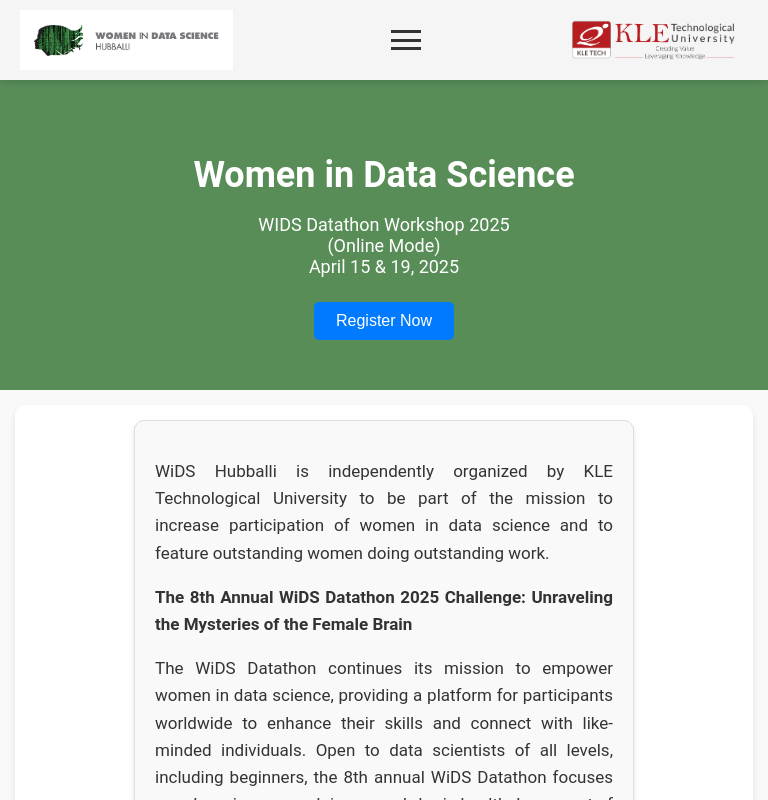
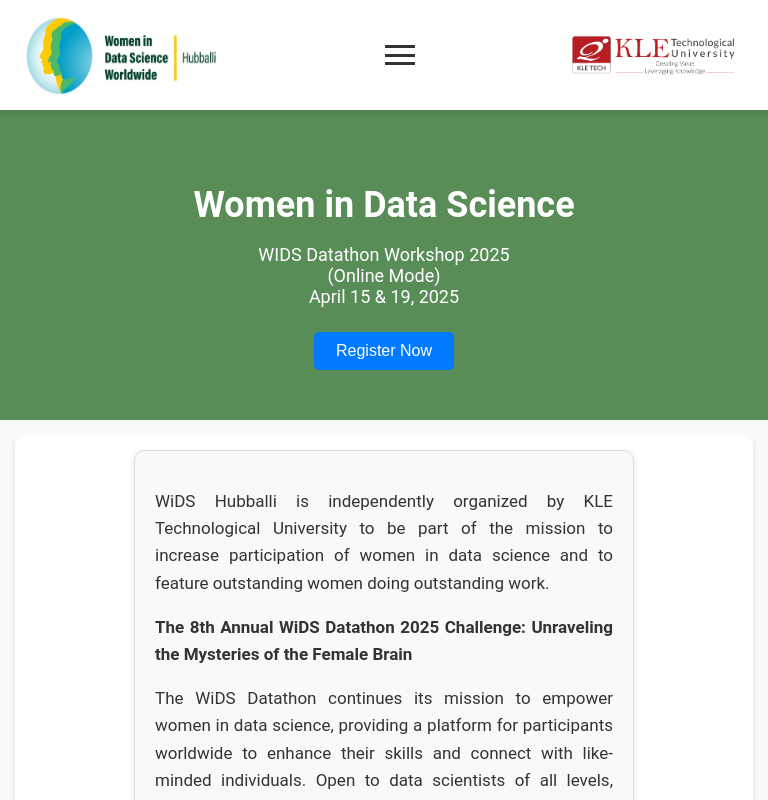
Before and after one commit to savalagikadappa/wids-2025, a React (Vite) app: page / in a window 768 px wide. Shown: the top 800 px of the page. Built offline with nearby package versions, Linux system fonts and the light colour scheme.

Commit message:
updated changes

```diff
--- a/src/components/Navbar.jsx
+++ b/src/components/Navbar.jsx
@@ -6,7 +6,7 @@
   return (
     <nav>
       <div className="logo">
-        <img src="/wids-matrix-1line-logo1.jpg" alt="Left Logo" />
+        <img src="/logo.png" alt="Left Logo" />
       </div>
       <button className="hamburger" onClick={() => setIsOpen(!isOpen)}>
         {/* Hamburger icon (three lines) */}
--- a/src/styles/styles.css
+++ b/src/styles/styles.css
@@ -51,7 +51,7 @@
 
 /* Navbar styles */
 nav {
-    background-color: whitesmoke;
+    background-color: rgb(255, 255, 255);
     color: white;
     padding: 20px 40px;
     display: flex;
@@ -647,7 +647,8 @@
     }
 
     .logo img {
-        height: 60px;
+        height:90px;
+        width: 200px;
     }
 
     .rlogo img {
```
Also changed, not shown: public/logo.png (added).
